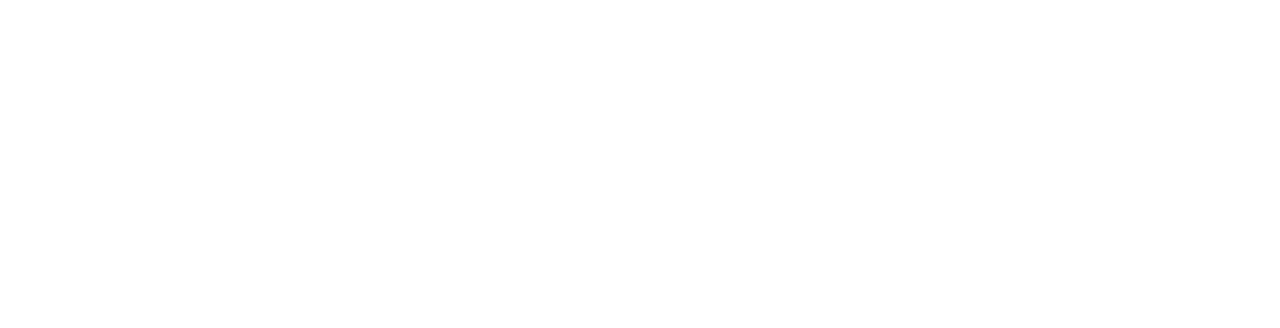
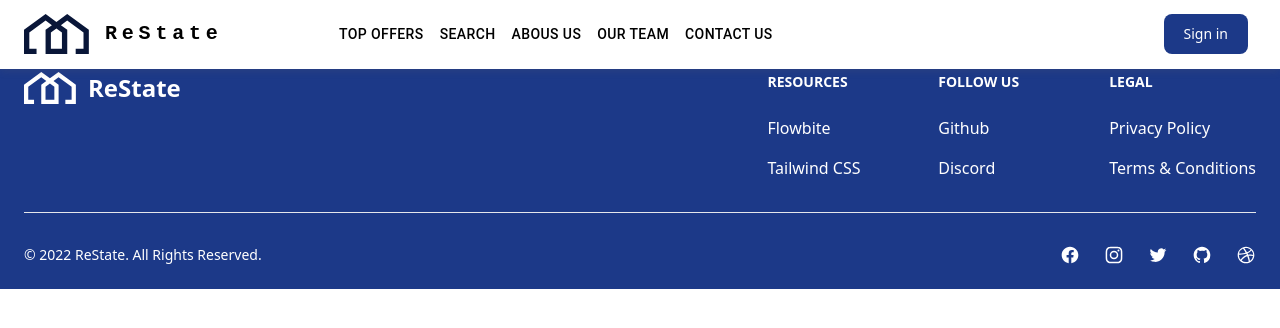
Before and after one commit to FaycalZM/ISTATE_FrontEnd, a React (Vite) app: page / in a window 1280 px wide. Before the commit this address had no page. Shown: the top 328 px of the page. Built offline with nearby package versions, Linux system fonts and the light colour scheme.

Commit message:
fixing path problem after deployement

```diff
--- a/src/App.jsx
+++ b/src/App.jsx
@@ -8,10 +8,10 @@
   return (
     <BrowserRouter>
       <Routes>
-        <Route element={<Layout />}>
-          <Route path="/before" element={<HomePageBefore />} />
-          <Route path="/after" element={<HomePageAfter />} />
-          <Route path="/single" element={<SingleElement />} />
+        <Route path="/" element={<Layout />}>
+          <Route path="before" element={<HomePageBefore />} />
+          <Route path="after" element={<HomePageAfter />} />
+          <Route path="single" element={<SingleElement />} />
         </Route>
       </Routes>
     </BrowserRouter>
```
